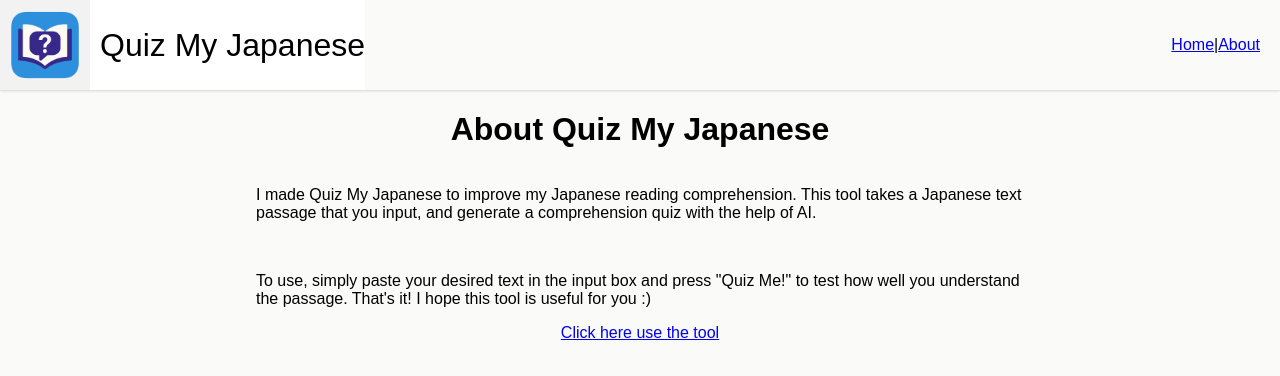
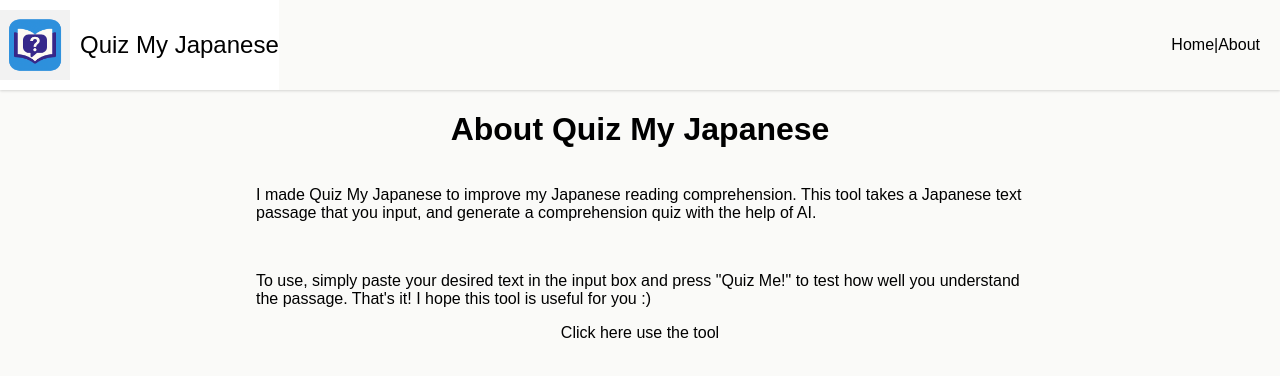
Before and after one commit to codingpog/QuizMyJapanese, a React (Vite) app in the folder frontend/: page /about in a window 1280 px wide. Shown: the top 376 px of the page. Built offline with nearby package versions, Linux system fonts and the light colour scheme; no server answers.

Commit message:
remove purple underline from hyperlinks and click logo to go home

```diff
--- a/frontend/src/App.css
+++ b/frontend/src/App.css
@@ -1,3 +1,12 @@
+a {
+  text-decoration: none;
+  color: inherit;
+}
+
+a:hover {
+  text-decoration: underline;
+}
+
 header {
   height: 90px;
   box-shadow: 0px 1px 3px 0px rgba(0, 0, 0, 0.10), 0px 1px 2px 0px rgba(0, 0, 0, 0.06);
@@ -11,14 +20,20 @@ header {
   align-items: center;
   height: 100%;
   background-color: white;
+  text-decoration: none;  /* no underline */
+  color: inherit;   /* no purple color */
+}
+
+.logo:hover {
+  text-decoration: none;
 }
 
 .logo>img {
-  width: 90px;
+  width: 70px;
   margin-right: 10px;
 }
 
-.logo>h1 {
+.logo>h2 {
   font-weight: 400;
 }
 
--- a/frontend/src/components/Header.tsx
+++ b/frontend/src/components/Header.tsx
@@ -4,10 +4,10 @@ import {Link} from "react-router-dom"
 function Header(): React.JSX.Element {
     return (
         <header>
-            <div className="logo">
+            <Link to="/dashboard" className="logo">
                 <img src={appLogo} alt='app-logo'/>
-                <h1>Quiz My Japanese</h1>
-            </div>
+                <h2>Quiz My Japanese</h2>
+            </Link>
             <nav>
                 <Link to="/dashboard">Home</Link>
                 <p>  |  </p>
```
